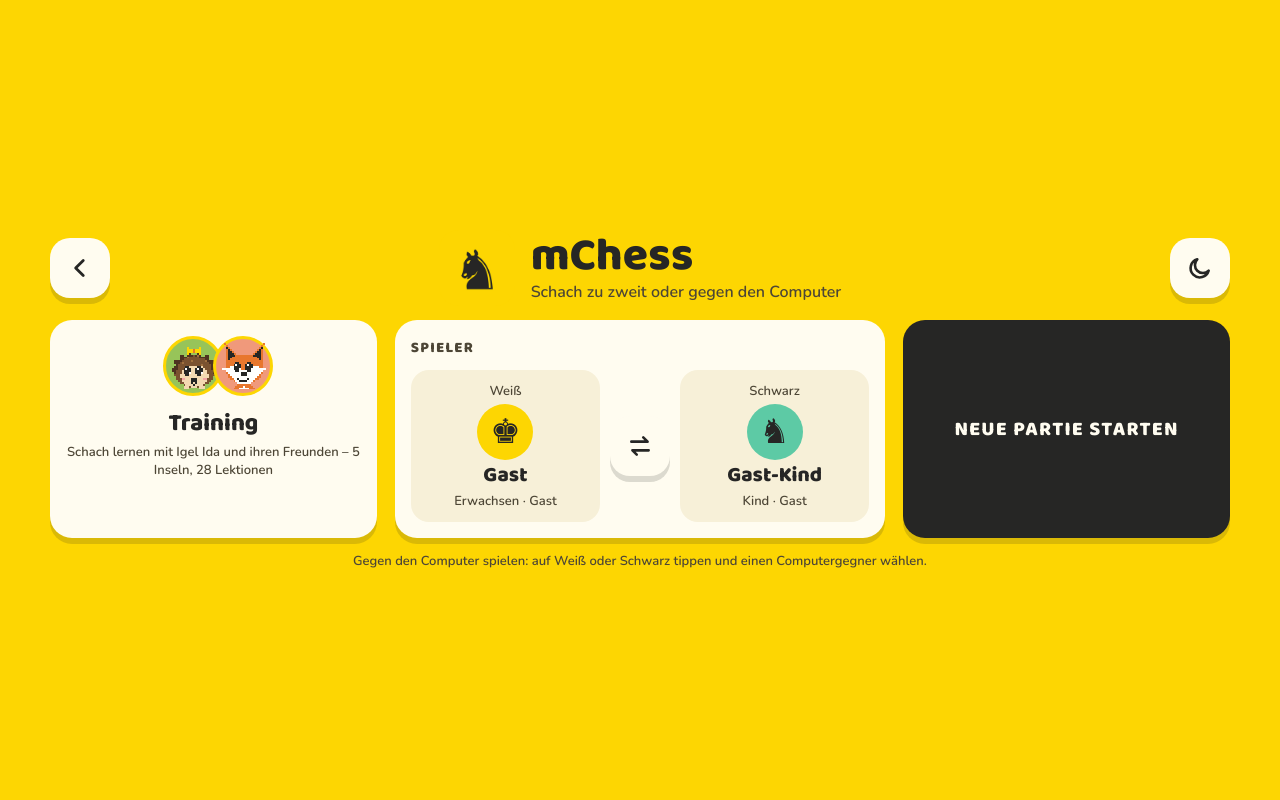
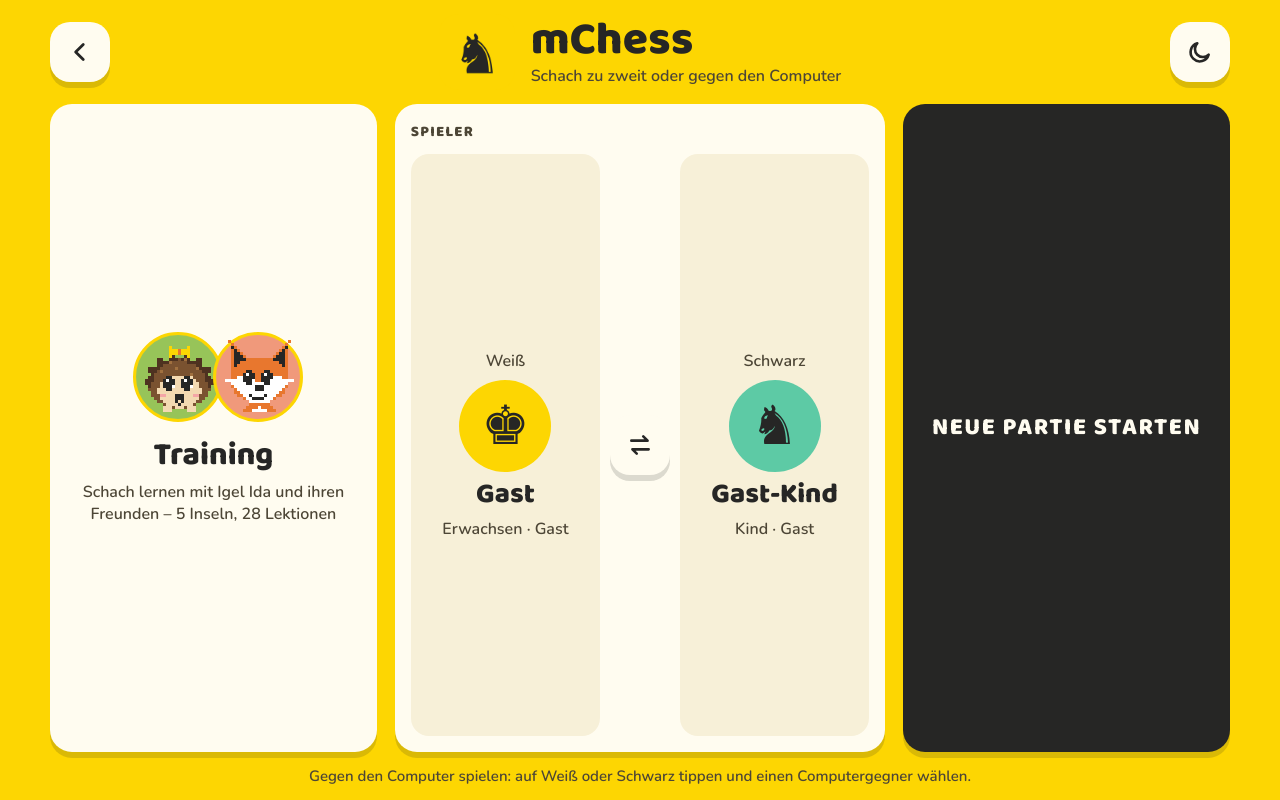
Before and after one commit to gionessbach/mLogic, a plain HTML site: page chess/index.html in a window 1280 px wide. Drawn offline with nearby package versions, Linux system fonts and the light colour scheme.

Commit message:
mChess: Startseite quer nutzt die volle Höhe, Inhalte größer und zentriert
Co-Authored-By: Claude Opus 5.5 <noreply@anthropic.com>
Claude-Session: https://claude.ai/code/session_01EHa7XbSqC1NWvPHvf6NH2C

```diff
--- a/chess/index.html
+++ b/chess/index.html
@@ -148,17 +148,18 @@ input[type=text]{font:inherit;font-size:20px;padding:12px 14px;border-radius:14p
 .isst{font-family:var(--font-display);font-weight:800;font-size:18px;text-align:center;line-height:1.1;min-width:52px}
 .bar{height:10px;border-radius:5px;background:var(--soft);overflow:hidden;margin-top:6px}.bar i{display:block;height:100%;background:var(--ink)}
 .bigstars{font-size:58px;text-align:center;letter-spacing:8px;line-height:1.1;margin:4px 0 8px}
-.trcard{display:flex;align-items:center;gap:14px;text-align:left;width:100%}.trcard b{font-family:var(--font-display);font-size:24px}
+.trcard{display:flex;align-items:center;gap:14px;text-align:left;width:100%;box-sizing:border-box;cursor:pointer}.trcard:active{transform:translateY(3px)}.trcard b{font-family:var(--font-display);font-size:24px}
 .trcard .go{font-size:34px;font-weight:800;color:var(--ink-soft)}
 .startrow{display:grid;gap:12px;grid-template-columns:minmax(0,1fr)}.startrow.two{grid-template-columns:repeat(2,minmax(0,1fr))}
 @media (orientation:landscape){
-  #home .wrap{max-width:1180px;display:grid;grid-template-columns:minmax(0,2fr) minmax(0,3fr) minmax(0,2fr);gap:14px 18px;align-content:center;min-height:100%;
+  #home .wrap{max-width:1180px;display:grid;grid-template-columns:minmax(0,2fr) minmax(0,3fr) minmax(0,2fr);gap:14px 18px;align-content:stretch;height:100%;min-height:0;grid-template-rows:auto minmax(0,1fr) auto;
     grid-template-areas:"back hero night" "train players start" "note note note"}
   #home .topbar{display:contents}#home .topbar .spacer{display:none}#home .topbar a{grid-area:back;justify-self:start;align-self:center}
   #home .topbar [data-act=night]{grid-area:night;justify-self:end;align-self:center}
   #home .hero{grid-area:hero;justify-self:center;align-self:center}
-  #home .pcard{grid-area:players}#home .note{grid-area:note}
-  #home .trcard{grid-area:train;flex-direction:column;justify-content:center;text-align:center;gap:8px}#home .trcard .go{display:none}
+  #home .pcard{grid-area:players;display:flex;flex-direction:column}#home .pcard .slots{flex:1;align-items:stretch}#home .pcard .swapc{align-self:center}#home .slot{height:100%;box-sizing:border-box}
+  #home .slot .av{width:64px;height:64px;font-size:38px}#home .note{grid-area:note;align-self:end}
+  #home .trcard{grid-area:train;flex-direction:column;justify-content:center;text-align:center;gap:8px}#home .trcard .go{display:none}#home .trcard{height:100%;box-sizing:border-box}#home .trcard .grow{flex:0 0 auto}
   #home .startrow,#home .startrow.two{grid-area:start;display:flex;flex-direction:column;gap:12px}#home .startrow .btn{flex:1}#home #startBtn{order:-1}
   #train .wrap{max-width:1100px}#train .isles{grid-template-columns:repeat(2,minmax(0,1fr))}#train .isle,#train .isle:nth-child(even){width:100%;margin-left:0}
 }
@@ -169,6 +170,11 @@ input[type=text]{font:inherit;font-size:20px;padding:12px 14px;border-radius:14p
   .slots .icon-btn{width:44px;height:44px}.trcard b{font-size:20px}.trcard .ps{font-size:12px}.crew .av{width:42px;height:42px}
   #home .btn{padding:10px 14px;font-size:16px}#home .btn small{font-size:11px}#home .note{font-size:11px}
   .who{padding:4px 10px 4px 4px}.who .av{width:38px;height:38px}.isles{gap:8px}.isle{padding:8px 12px;gap:10px}.isle .av.big{width:46px;height:46px;font-size:26px}.isle b{font-size:17px}.isle .ps{font-size:11px}#train .hero p{display:none}#train .crew .av{width:36px;height:36px}#train .isle{padding:6px 12px}#train .wrap{gap:6px}#train .bar{margin-top:3px}
+}
+@media (orientation:landscape) and (min-height:641px){
+  #home .trcard b{font-size:32px}#home .trcard .ps{font-size:16px}#home .trcard .crew .av{width:84px;height:84px}
+  #home .slot{gap:8px}#home .slot .av{width:92px;height:92px;font-size:54px}#home .slot b{font-size:28px}#home .slot small{font-size:16px}
+  #home .startrow .btn{font-size:24px}#home .startrow .btn small{font-size:15px}#home .note{font-size:15px}
 }
 </style>
 </head>
@@ -185,11 +191,11 @@ input[type=text]{font:inherit;font-size:20px;padding:12px 14px;border-radius:14p
       <p class="lbl">Spieler</p>
       <div class="slots">
         <button class="slot" data-act="pick" data-i="0"></button>
-        <button class="icon-btn" data-act="swap" aria-label="Farben tauschen"><svg viewBox="0 0 24 24" style="fill:none;stroke:currentColor" stroke-width="2.4" stroke-linecap="round" stroke-linejoin="round"><path d="M4 8h15l-4-4M20 16H5l4 4"/></svg></button>
+        <button class="icon-btn swapc" data-act="swap" aria-label="Farben tauschen"><svg viewBox="0 0 24 24" style="fill:none;stroke:currentColor" stroke-width="2.4" stroke-linecap="round" stroke-linejoin="round"><path d="M4 8h15l-4-4M20 16H5l4 4"/></svg></button>
         <button class="slot" data-act="pick" data-i="1"></button>
       </div>
     </div>
-    <button class="card trcard" data-act="train"><div class="crew" id="homeCrew"></div><div class="grow"><b>Training</b><div class="ps">Schach lernen mit Igel Ida und ihren Freunden – 5 Inseln, 28 Lektionen</div></div><span class="go" aria-hidden="true">›</span></button>
+    <div class="card trcard" data-act="train" role="button" tabindex="0"><div class="crew" id="homeCrew"></div><div class="grow"><b>Training</b><div class="ps">Schach lernen mit Igel Ida und ihren Freunden – 5 Inseln, 28 Lektionen</div></div><span class="go" aria-hidden="true">›</span></div>
     <div class="startrow" id="startRow">
       <button class="btn dark" id="resumeBtn" data-act="resume" hidden>Partie fortsetzen<small id="resumeInfo"></small></button>
       <button class="btn dark" id="startBtn" data-act="start">Neue Partie starten</button>
--- a/sw.js
+++ b/sw.js
@@ -1,5 +1,5 @@
 // mLogic – Offline-Speicher für alle Spiele. Bei Änderungen an einer Datei die Versionsnummer erhöhen.
-const CACHE = "mlogic-v59";
+const CACHE = "mlogic-v61";
 const FILES = [
   "./", "index.html", "manifest.webmanifest", "icon-180.png", "icon-192.png", "icon-512.png",
   "hash/", "hash/index.html", "hash/icon-180.png", "hash/icon-192.png", "hash/icon-512.png",
```
